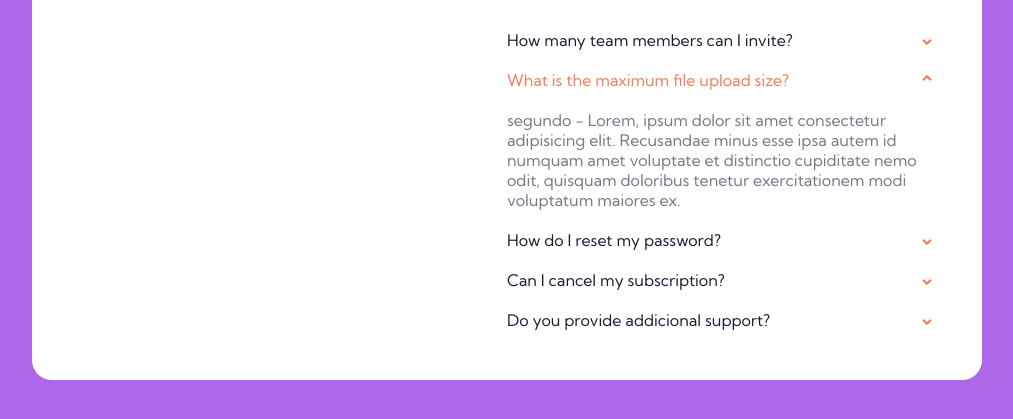
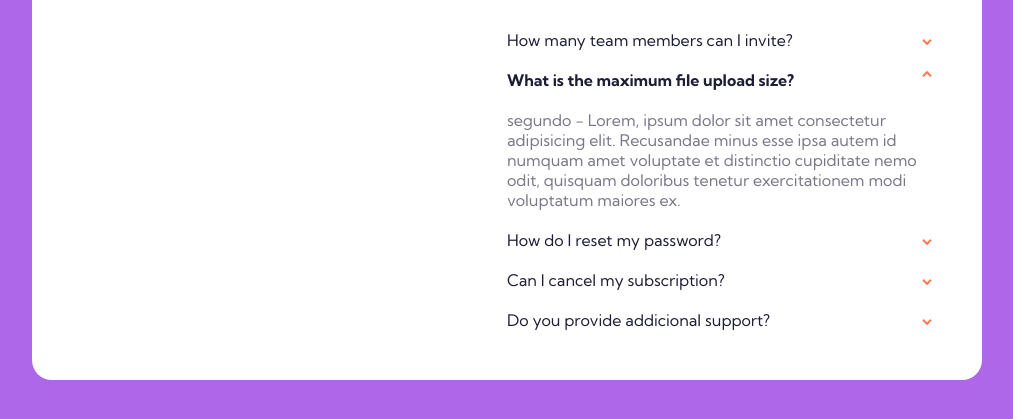
Before and after one commit to vitoralvesp/frontend-mentor, a plain HTML site: page faq-accordion-card/index.html in a window 1280 px wide. Shown: the part 275-694 px from the top of the page, without its empty margins (133-1146 px from the left). Drawn offline with Linux system fonts and the light colour scheme.

Commit message:
project unfinished

```diff
--- a/faq-accordion-card/style/style.css
+++ b/faq-accordion-card/style/style.css
@@ -83,11 +83,14 @@ body {
 }
 
 .faq-content .questions dt.active {
-  color: var(--soft-red);
+  color: var(--very-dark-desaturated-blue);
+  font-weight: 700;
 }
 
 .faq-content .questions dt.active::after {
   content: url("../faq-accordion-card-main/images/icon-arrow-down.svg");
+  width: 12px;
+  height: 12px;
   transform: rotate(180deg);
 }
 
```
